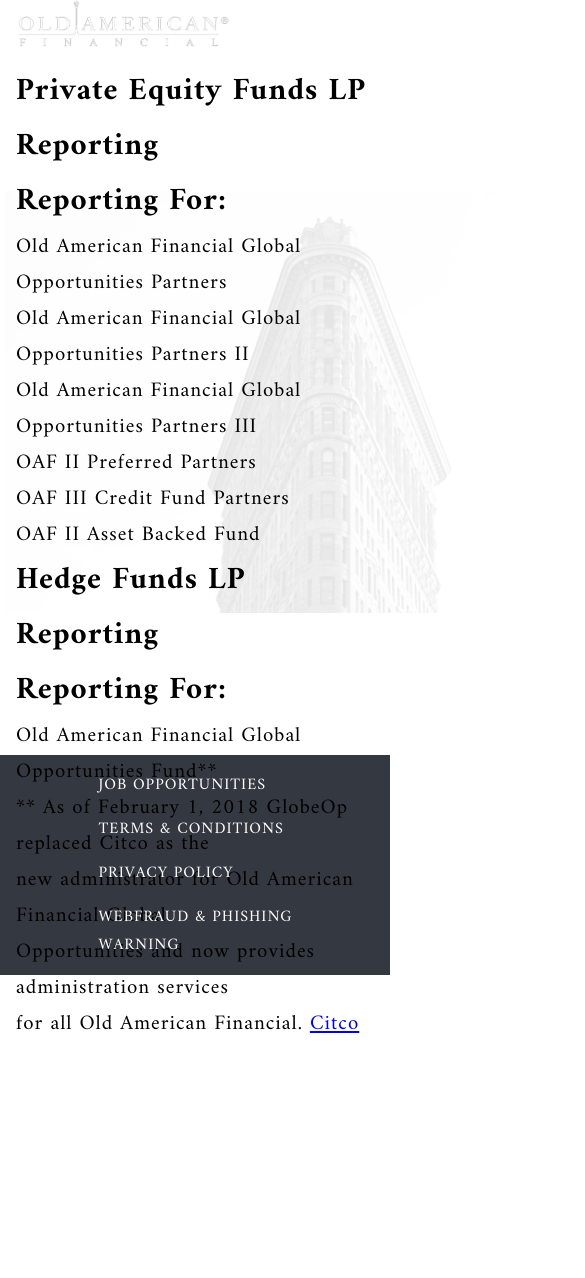
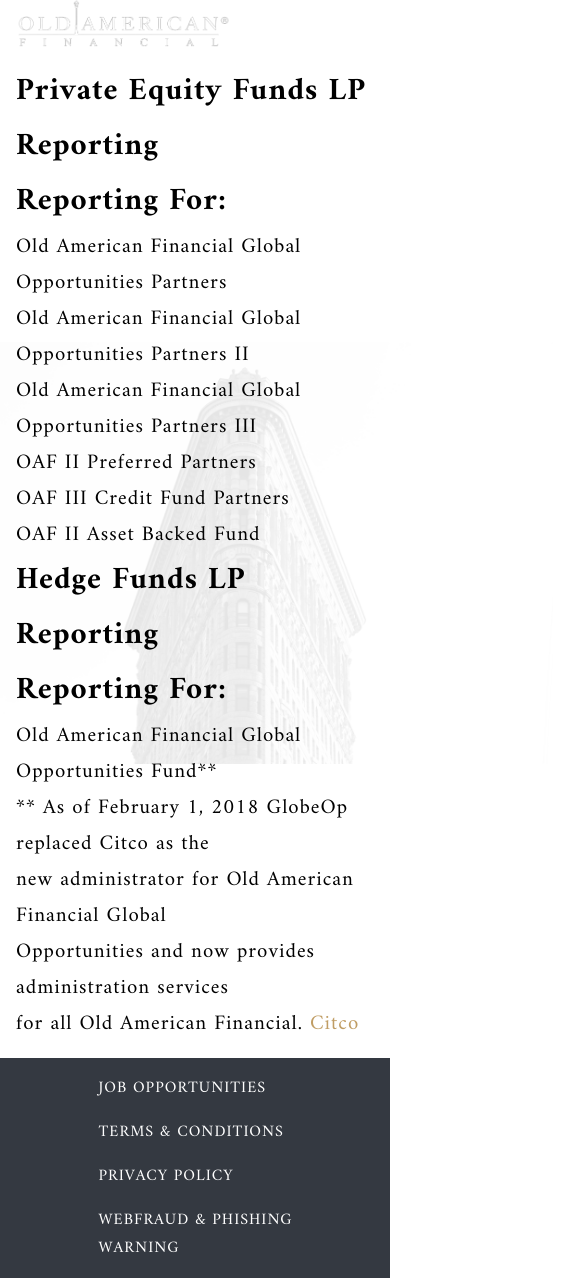
Before and after one commit to Juan321654/oldAmericanFinancial, a React (Create React App) app: page /client-reporting in a window 390 px wide. Shown: the top 1278 px of the page, 585 px wide, since content can reach past the window. Before the commit the page ends 1042 px from the top, so only its background shows below. Built offline with nearby package versions, Linux system fonts and the light colour scheme.

Commit message:
clients css

```diff
--- a/src/components/client_reporting/ClientReporting.css
+++ b/src/components/client_reporting/ClientReporting.css
@@ -2,7 +2,7 @@
   font-size:  var(--font-size);
   display: flex;
   flex-direction: column;
-  height: 80vh;
+  min-height: 80vh;
   justify-content: space-evenly;
 }
 
@@ -16,11 +16,18 @@
   object-fit: scale-down;
 }
 
-@media only screen and (max-width: 680px) {
+.client-container a {
+  text-decoration: none;
+  color: var(--main-color);
+}
+
+
+@media only screen and (max-width: 600px) {
   .client-container img {
-    left: 5px;
+    left: -5rem;
   }
 }
+
 @media only screen and (max-width: 1100px) {
   .client-container img {
     opacity: 0.1;
--- a/src/components/our_people/OurPeople.css
+++ b/src/components/our_people/OurPeople.css
@@ -18,8 +18,8 @@
   border: 1px solid #be9a60;
 }
 
-.our-people-text p{
-  font-size:  var(--font-size);
+.our-people-text p {
+  font-size: var(--font-size);
   /* line-height: 1rem; */
   color: white;
   margin-bottom: 20px;
@@ -42,24 +42,16 @@
 }
 
 @media only screen and (max-width: 600px) {
-  .our-people-text p{
-    font-size:  calc(var(--font-size) * 0.8);
+  .our-people-text p {
+    font-size: calc(var(--font-size) * 0.8);
   }
   .our-people-text {
     background-color: none;
   }
-
 }
 
 @media only screen and (max-width: 1200px) {
   #our-people-img {
     display: none;
   }
-
 }
-
-@media only screen and (max-width: 425px) {
-  .our-people-text p{
-    font-size:  calc(var(--font-size) * 0.7);
-  }
-}
```
